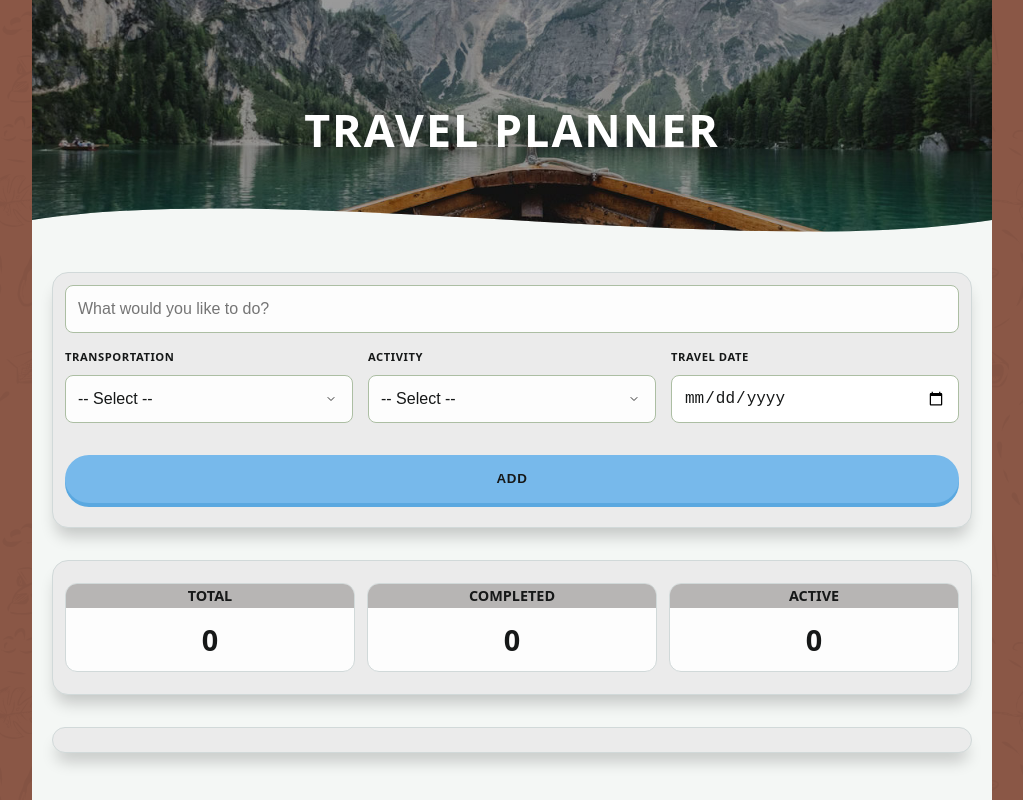
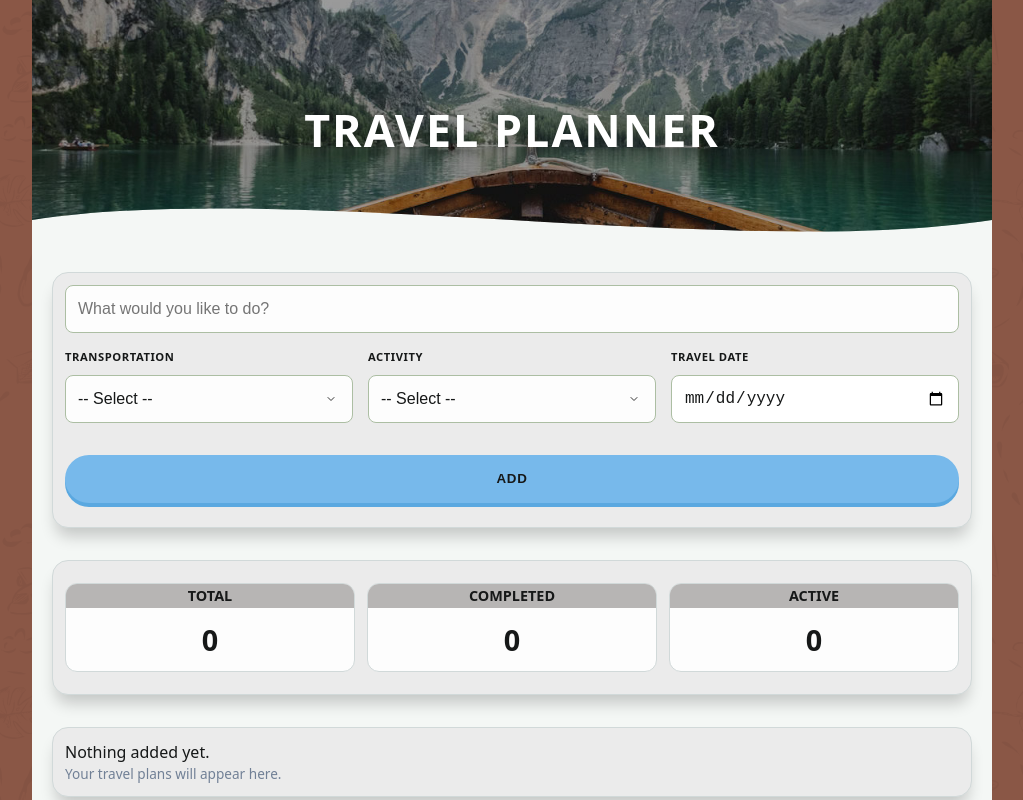
Before and after one commit to C0FFEEbreak/planner-travel, a React (Vite) app: page / in a window 1280 px wide. Shown: the top 800 px of the page, without its empty margins (128-1151 px from the left). Built offline with nearby package versions, Linux system fonts and the light colour scheme.

Commit message:
updates / fix issues

```diff
--- a/src/components/DestinationList.jsx
+++ b/src/components/DestinationList.jsx
@@ -1,19 +1,29 @@
-// DestinationList.jsx
 import React from "react";
 import DestinationCard from "./DestinationCard";
 
 export default function DestinationList({ listProp, toggleProp, deleteProp }) {
+  // Check if list has items
+  const hasItems = listProp.length > 0;
 
   return (
-    <ul>
-      {listProp.map((item) => (
+    <ul style={{ listStyle: 'none', padding: 0 }}>
+      {hasItems ? (
+        listProp.map((item) => (
           <DestinationCard
             key={item.id}
             itemProp={item}
             toggleProp={toggleProp}
             deleteProp={deleteProp}
           />
-      ))}
+        ))
+      ) : (
+        <div className="empty-state">
+          <p>Nothing added yet.</p>
+          <p style={{ fontSize: '0.85rem', color: '#718096', fontWeight: '400' }}>
+            Your travel plans will appear here.
+          </p>
+        </div>
+      )}
     </ul>
   );
 }
```
Lines whose indentation alone changed are shown as unchanged.
